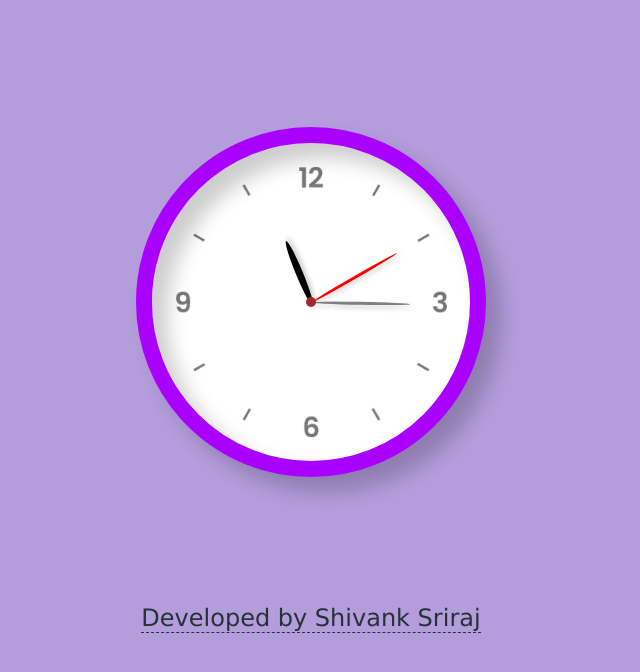
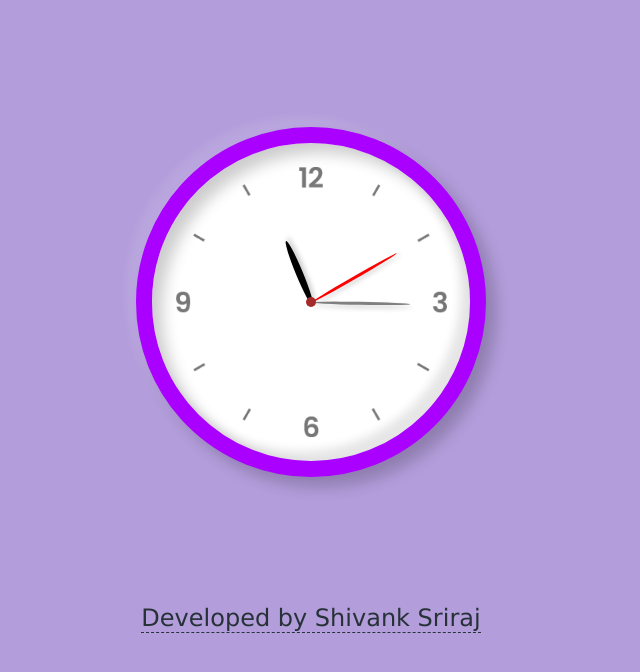
Before and after one commit to shivank-sriraj/analog-clock, a plain HTML site: page index.html in a window 1280 px wide. Shown: the whole page, without its empty margins (329-969 px from the left). Drawn offline with Linux system fonts and the light colour scheme.

Commit message:
Update style.css

```diff
--- a/style.css
+++ b/style.css
@@ -19,8 +19,10 @@ body {
     background-size: 100%;
     border-radius: 50%;
     border: 16px solid #aa00ff;
-    box-shadow: inset 15px 15px 20px rgba(0,0,0,0.2),
-                15px 15px 20px rgba(0,0,0,0.2);
+    box-shadow: inset 10px 10px 15px rgba(0,0,0,0.2),
+                inset -10px -10px 10px rgba(0,0,0,0.1),
+                10px 10px 15px rgba(0,0,0,0.2),
+                -10px -10px 10px rgba(255, 255, 255, 0.1);
     background-color: white;
     display: flex;
     justify-content: center;
```
